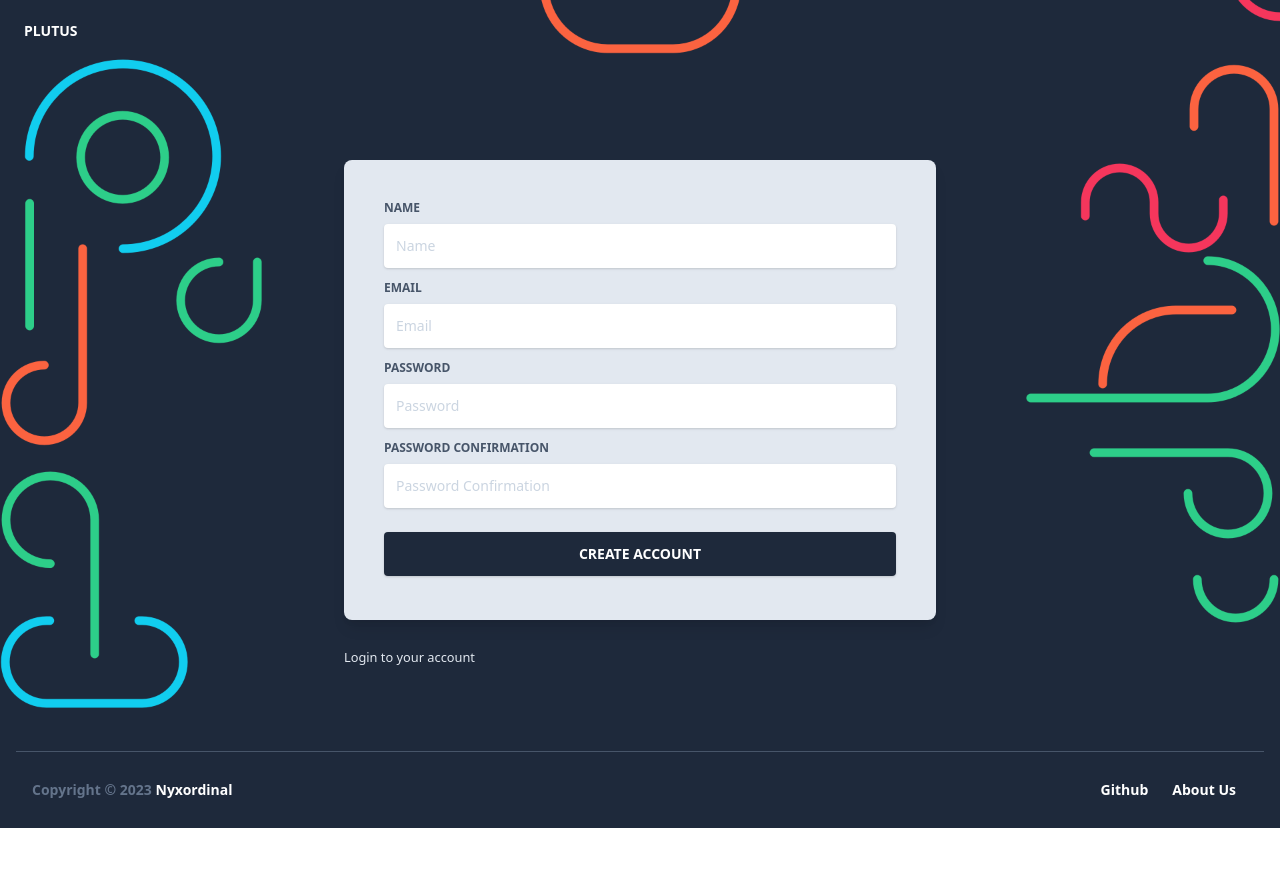
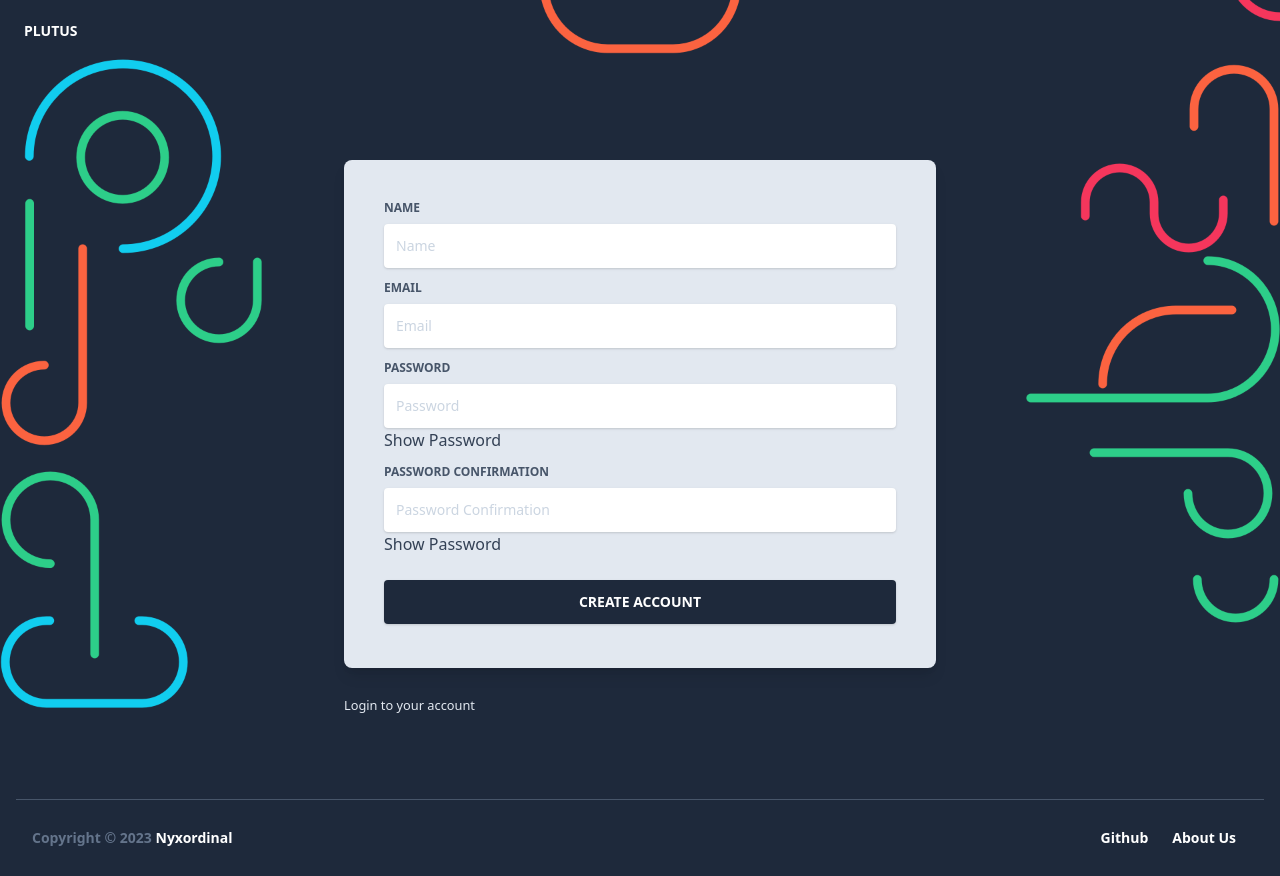
Before and after one commit to nyxordinal/plutus-fe, a Next.js app: page /register in a window 1280 px wide. Before the commit the page ends 828 px from the top, so only its background shows below. Built offline with nearby package versions, Linux system fonts and the light colour scheme; what node-rsa would draw is missing.

Commit message:
add hide and unhide password

```diff
--- a/src/pages/register.tsx
+++ b/src/pages/register.tsx
@@ -21,6 +21,8 @@ const Register = () => {
   const [open, setOpen] = useState<boolean>(false);
   const [msg, setMessage] = useState<string>("");
   const [severity, setSeverity] = useState<AlertColor>("success");
+  const [showPassword, setShowPassword] = useState(false);
+  const [showPasswordConfirm, setShowPasswordConfirm] = useState(false);
 
   const handleChangeName = () => (event: ChangeEvent<HTMLInputElement>) =>
     setName(event.target.value);
@@ -79,6 +81,14 @@ const Register = () => {
       return;
     }
     setOpen(false);
+  };
+
+  const togglePasswordVisibility = () => {
+    setShowPassword(!showPassword);
+  };
+
+  const togglePasswordConfirmVisibility = () => {
+    setShowPasswordConfirm(!showPasswordConfirm);
   };
 
   return isAuthenticated ? (
@@ -140,12 +150,18 @@ const Register = () => {
                       </label>
                       <input
                         id="input-password"
-                        type="password"
+                        type={showPassword ? "text" : "password"}
                         className="border-0 px-3 py-3 placeholder-blueGray-300 text-blueGray-600 bg-white rounded text-sm shadow focus:outline-none focus:ring w-full ease-linear transition-all duration-150"
                         placeholder={translate("password")}
                         value={password}
                         onChange={handleChangePassword()}
                       />
+                      <button
+                        type="button"
+                        onClick={togglePasswordVisibility}
+                      >
+                        {showPassword ? "Hide" : "Show"} Password
+                      </button>
                     </div>
 
                     <div className="relative w-full mb-3">
@@ -157,12 +173,18 @@ const Register = () => {
                       </label>
                       <input
                         id="input-password-confirm"
-                        type="password"
+                        type={showPasswordConfirm ? "text" : "password"}
                         className="border-0 px-3 py-3 placeholder-blueGray-300 text-blueGray-600 bg-white rounded text-sm shadow focus:outline-none focus:ring w-full ease-linear transition-all duration-150"
                         placeholder={translate("passwordConfirm")}
                         value={passwordConfirm}
                         onChange={handleChangePasswordConfirm()}
                       />
+                      <button
+                        type="button"
+                        onClick={togglePasswordConfirmVisibility}
+                      >
+                        {showPasswordConfirm ? "Hide" : "Show"} Password
+                      </button>
                     </div>
 
                     <div className="text-center mt-6">
```
Also changed, not shown: src/pages/login.tsx (+12 -1 lines), src/pages/password/reset.tsx (+31 -3 lines).
